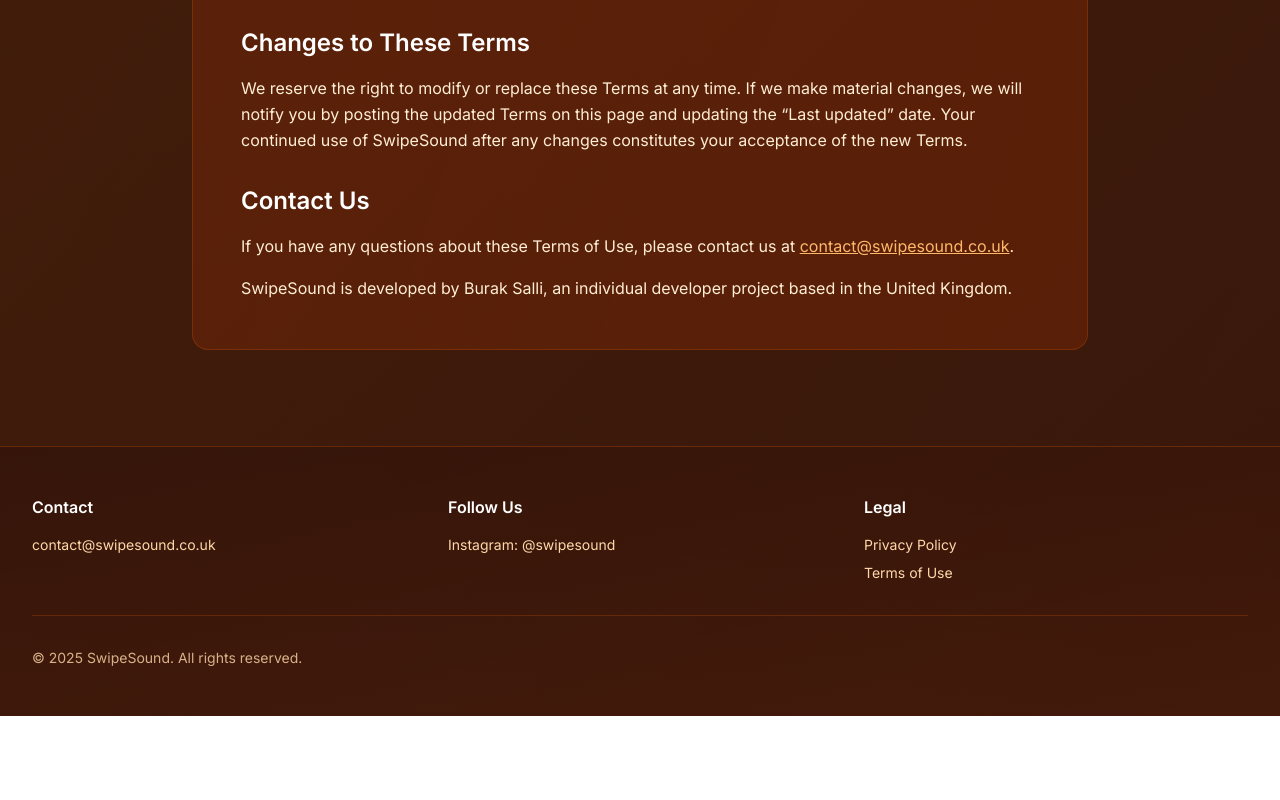
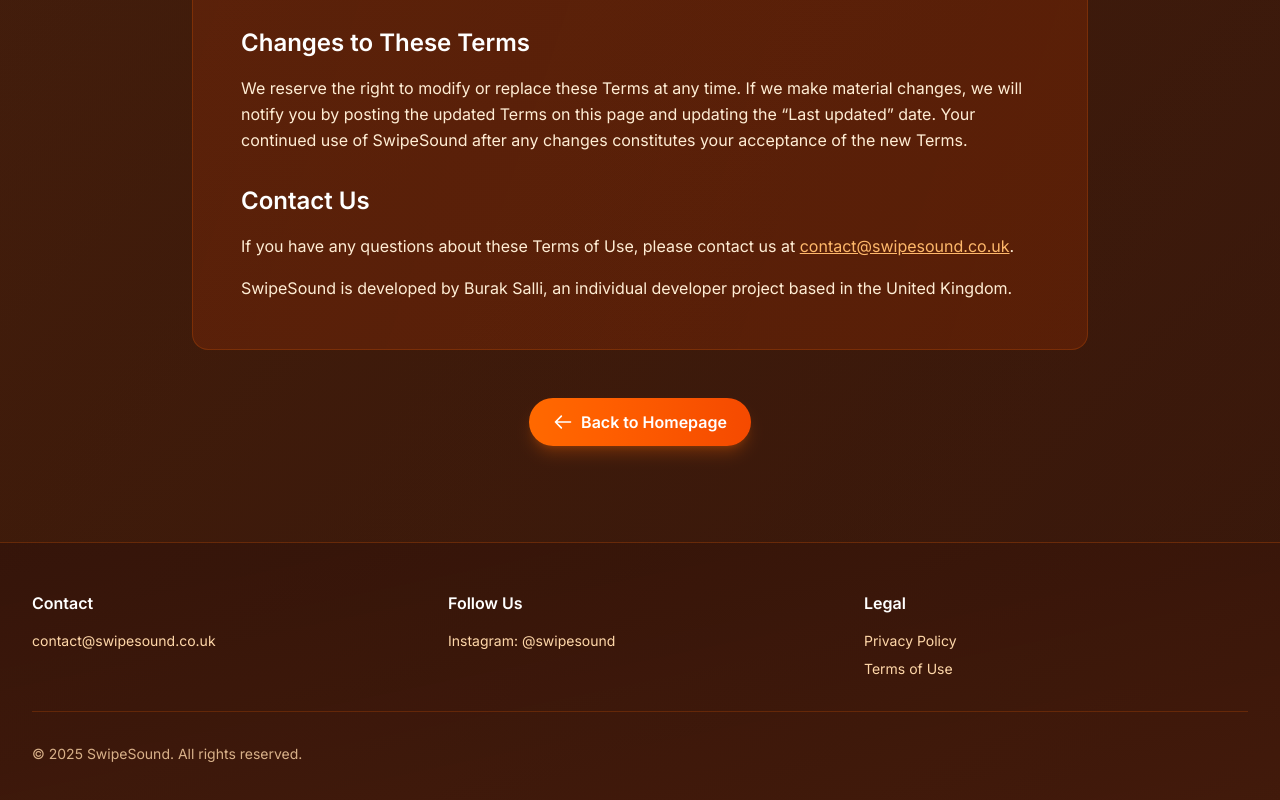
Before and after one commit to buraksalli007/SwipeSound-MainSite, a Next.js app: page /terms-of-use in a window 1280 px wide. Shown: the part 2640-3440 px from the top of the page. Before the commit the page ends 3356 px from the top, so only its background shows below. Built offline with nearby package versions, Linux system fonts and the light colour scheme.

Commit message:
Add 'Back to Homepage' button to Privacy Policy and Terms of Use pages

```diff
--- a/app/privacy-policy/page.tsx
+++ b/app/privacy-policy/page.tsx
@@ -1,5 +1,6 @@
 import Navbar from "@/components/Navbar";
 import Footer from "@/components/Footer";
+import Link from "next/link";
 
 export default function PrivacyPolicy() {
   const lastUpdated = "November 14, 2025";
@@ -210,6 +211,19 @@
             </section>
           </div>
         </div>
+
+        {/* Back to Homepage */}
+        <div className="text-center mt-12">
+          <Link
+            href="/"
+            className="inline-flex items-center gap-2 px-6 py-3 rounded-full bg-gradient-to-r from-orange-500 to-orange-600 text-white font-semibold hover:from-orange-600 hover:to-orange-700 shadow-lg shadow-orange-500/25 transition-all"
+          >
+            <svg className="w-5 h-5" fill="none" stroke="currentColor" viewBox="0 0 24 24">
+              <path strokeLinecap="round" strokeLinejoin="round" strokeWidth={2} d="M10 19l-7-7m0 0l7-7m-7 7h18" />
+            </svg>
+            Back to Homepage
+          </Link>
+        </div>
       </article>
       <Footer />
     </main>
--- a/app/terms-of-use/page.tsx
+++ b/app/terms-of-use/page.tsx
@@ -1,5 +1,6 @@
 import Navbar from "@/components/Navbar";
 import Footer from "@/components/Footer";
+import Link from "next/link";
 
 export default function TermsOfUse() {
   const lastUpdated = "November 14, 2025";
@@ -208,6 +209,19 @@
             </section>
           </div>
         </div>
+
+        {/* Back to Homepage */}
+        <div className="text-center mt-12">
+          <Link
+            href="/"
+            className="inline-flex items-center gap-2 px-6 py-3 rounded-full bg-gradient-to-r from-orange-500 to-orange-600 text-white font-semibold hover:from-orange-600 hover:to-orange-700 shadow-lg shadow-orange-500/25 transition-all"
+          >
+            <svg className="w-5 h-5" fill="none" stroke="currentColor" viewBox="0 0 24 24">
+              <path strokeLinecap="round" strokeLinejoin="round" strokeWidth={2} d="M10 19l-7-7m0 0l7-7m-7 7h18" />
+            </svg>
+            Back to Homepage
+          </Link>
+        </div>
       </article>
       <Footer />
     </main>
```
